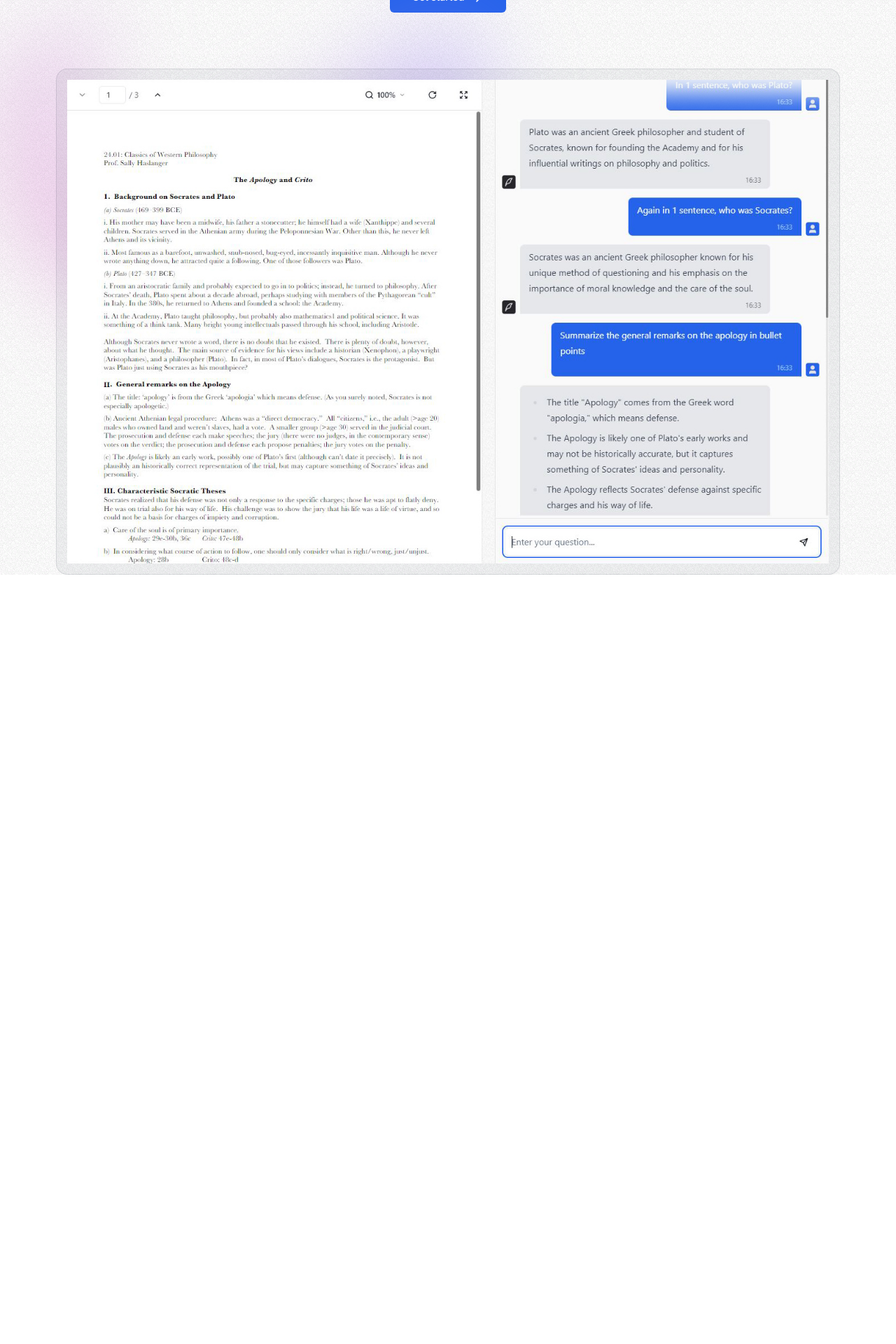
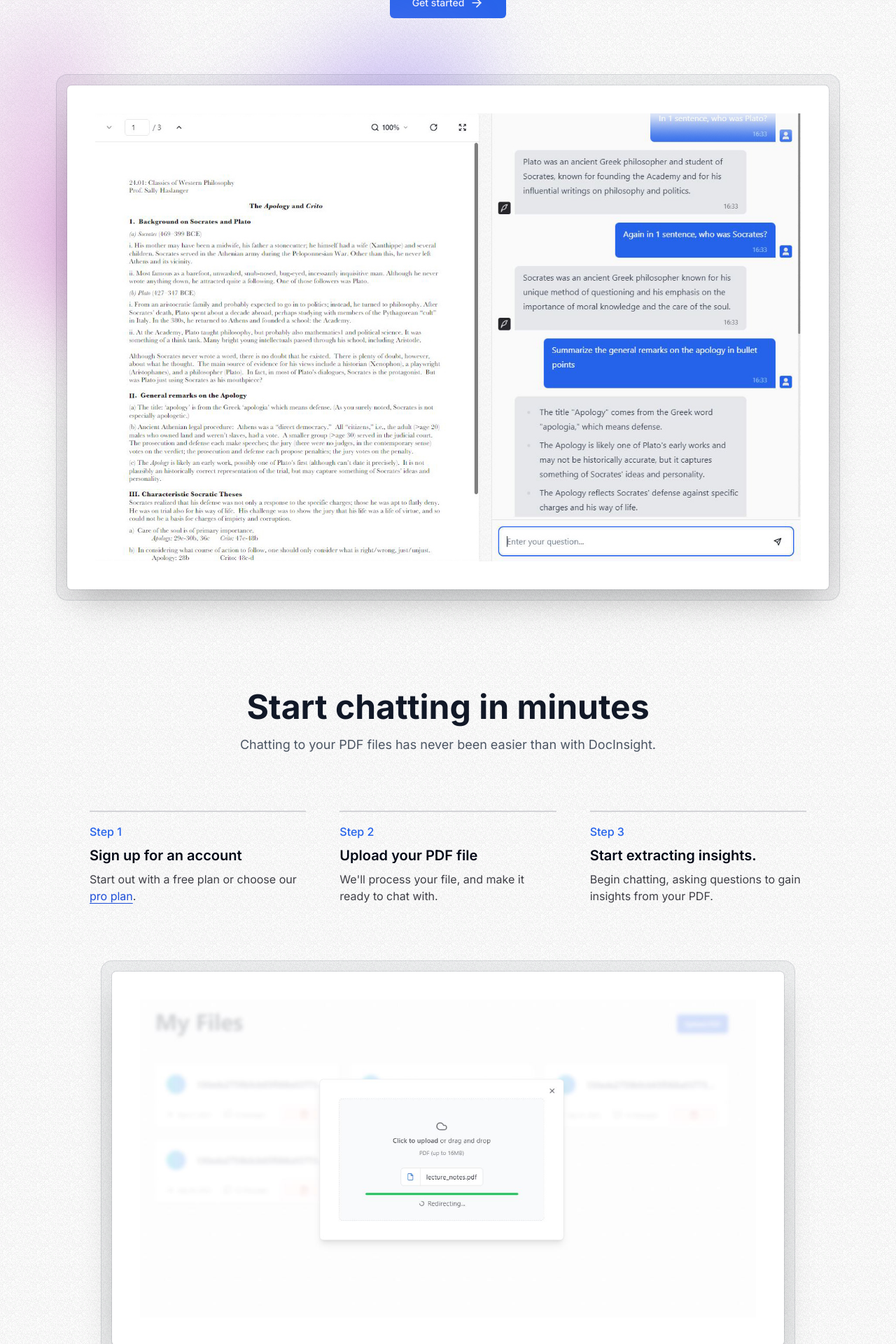
Before and after one commit to Ik-Emmanuel/document_pdf_ai, a Next.js app: page / in a window 1280 px wide. Shown: the part 480-2400 px from the top of the page at 70% size. Before the commit the page ends 1301 px from the top, so only its background shows below. Built offline with nearby package versions, Linux system fonts and the light colour scheme.

Commit message:
rephrases hero text and finishes landing page

```diff
--- a/app/layout.tsx
+++ b/app/layout.tsx
@@ -2,6 +2,7 @@ import type { Metadata } from "next";
 import { Inter } from "next/font/google";
 import "./globals.css";
 import { cn } from "@/lib/utils";
+import Navbar from "@/components/Navbar";
 
 const inter = Inter({ subsets: ["latin"] });
 
@@ -23,6 +24,7 @@ export default function RootLayout({
           inter.className
         )}
       >
+        <Navbar />
         {children}
       </body>
     </html>
--- a/app/page.tsx
+++ b/app/page.tsx
@@ -7,7 +7,7 @@ import Image from "next/image";
 export default function Home() {
   return (
     <>
-      <MaxWidthWrapper className="mb-12 mt-28 sm:mt-40 flex flex-col items-center justify-center text-center">
+      <MaxWidthWrapper className="mb-12 mt-28 sm:mt-30 flex flex-col items-center justify-center text-center">
         <div className="mx-auto mb-4 flex max-w-fit items-center justify-center space-x-2 overflow-hidden rounded-full border border-gray-200 bg-white px-7 py-2 shadow-md backdrop-blur transition-all hover:border-gray-300 hover:bg-white/50">
           <p className="text-sm font-semibold text-gray-700">
             DocInsight is now public!
@@ -15,7 +15,7 @@ export default function Home() {
         </div>
 
         <h1 className="max-w-4xl text-5xl font-bold md:text-6xl lg:text-7xl">
-          Chat with your{" "}
+          Insights from your{" "}
           <span className="bg-gradient-to-r from-blue-400 via-blue-200 to-blue-800 bg-clip-text text-7xl text-transparent">
             documents
           </span>{" "}
@@ -65,9 +65,103 @@ export default function Home() {
                     alt="dashboard-product-preview"
                     width={1164}
                     height={666}
+                    quality={100}
+                    className="rounded-md bg-white p-2 sm:p-8 md:p-10 shadow-2xl ring-1 ring-gray-900/10"
                   />
                 </div>
               </div>
+            </div>
+          </div>
+
+          <div
+            aria-hidden="true"
+            className="pointer-events-none absolute inset-x-0 -top-40 -z-10 transform-gpu overflow-hidden blur-3xl sm:-top-80"
+          >
+            <div
+              style={{
+                clipPath:
+                  "polygon(74.1% 44.1%, 100% 61.6%, 97.5% 26.9%, 85.5% 0.1%, 80.7% 2%, 72.5% 32.5%, 60.2% 62.4%, 52.4% 68.1%, 47.5% 58.3%, 45.2% 34.5%, 27.5% 76.7%, 0.1% 64.9%, 17.9% 100%, 27.6% 76.8%, 76.1% 97.7%, 74.1% 44.1%)",
+              }}
+              className="relative left-[calc(50%-13rem)] aspect-[1155/678] w-[36.125rem] -translate-x-1/2 rotate-[30deg] bg-gradient-to-tr from-[#ff80b5] to-[#9089fc] opacity-30 sm:left-[calc(50%-36rem)] sm:w-[72.1875rem]"
+            />
+          </div>
+        </div>
+      </div>
+
+      {/* feature section */}
+
+      <div className="mx-auto mb-32 mt-20 max-w-5xl sm:mt-36">
+        <div className="mb-12 px-6 lg:px-8">
+          <div className="mx-auto max-w-2xl sm:text-center">
+            <h2 className="mt-2 font-bold text-4xl text-gray-900 sm:text-5xl">
+              Start chatting in minutes
+            </h2>
+            <p className="mt-4 text-lg text-gray-600">
+              {" "}
+              Chatting to your PDF files has never been easier than with
+              DocInsight.
+            </p>
+          </div>
+        </div>
+
+        {/* steps  */}
+        <ol className="my-8 space-y-4 pt-8 md:flex md:space-x-12 md:space-y-0">
+          <li className="md:flex-1">
+            <div className="flex flex-col space-y-2 border-l-4 border-zinc-300 py-2 pl-4 md:border-l-0 md:border-t-2 md:pb-0 md:pl-0 md:pt-4 ">
+              <span className="text-smb font-medium text-blue-600">Step 1</span>
+              <span className="text-xl font-semibold">
+                Sign up for an account
+              </span>
+              <span className="mt-2 text-zinc-700">
+                {" "}
+                Start out with a free plan or choose our{" "}
+                <Link
+                  href={"/pricing"}
+                  className="text-blue-700 underline underline-offset-4"
+                >
+                  pro plan
+                </Link>
+                .
+              </span>
+            </div>
+          </li>
+
+          <li className="md:flex-1">
+            <div className="flex flex-col space-y-2 border-l-4 border-zinc-300 py-2 pl-4 md:border-l-0 md:border-t-2 md:pb-0 md:pl-0 md:pt-4 ">
+              <span className="text-smb font-medium text-blue-600">Step 2</span>
+              <span className="text-xl font-semibold">
+                Upload your PDF file
+              </span>
+              <span className="mt-2 text-zinc-700">
+                We&apos;ll process your file, and make it ready to chat with.
+              </span>
+            </div>
+          </li>
+
+          <li className="md:flex-1">
+            <div className="flex flex-col space-y-2 border-l-4 border-zinc-300 py-2 pl-4 md:border-l-0 md:border-t-2 md:pb-0 md:pl-0 md:pt-4 ">
+              <span className="text-smb font-medium text-blue-600">Step 3</span>
+              <span className="text-xl font-semibold">
+                Start extracting insights.
+              </span>
+              <span className="mt-2 text-zinc-700">
+                Begin chatting, asking questions to gain insights from your PDF.
+              </span>
+            </div>
+          </li>
+        </ol>
+
+        <div className="mx-auto max-w-6xl px-6 lg:px-8">
+          <div className="mt-16 flow-root sm:mt-24">
+            <div className="-m-2 rounded-xl bg-gray-900/5 p-2 ring-1 ring-inset ring-gray-900/10 lg:-m-4 lg:rounded-2xl lg:p-4">
+              <Image
+                src={"/file-upload-preview.jpg"}
+                alt="upload-product-preview"
+                width={1419}
+                height={732}
+                quality={100}
+                className="rounded-md bg-white p-2 sm:p-8 md:p-10 shadow-2xl ring-1 ring-gray-900/10"
+              />
             </div>
           </div>
         </div>
```
